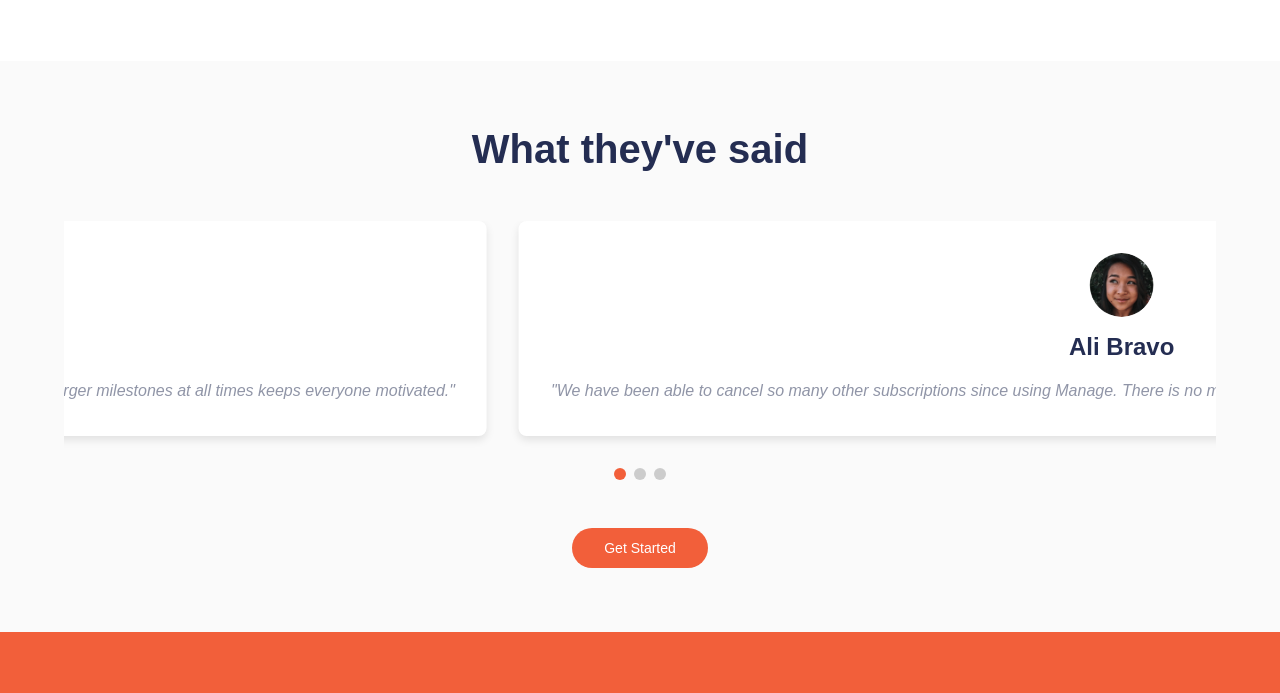
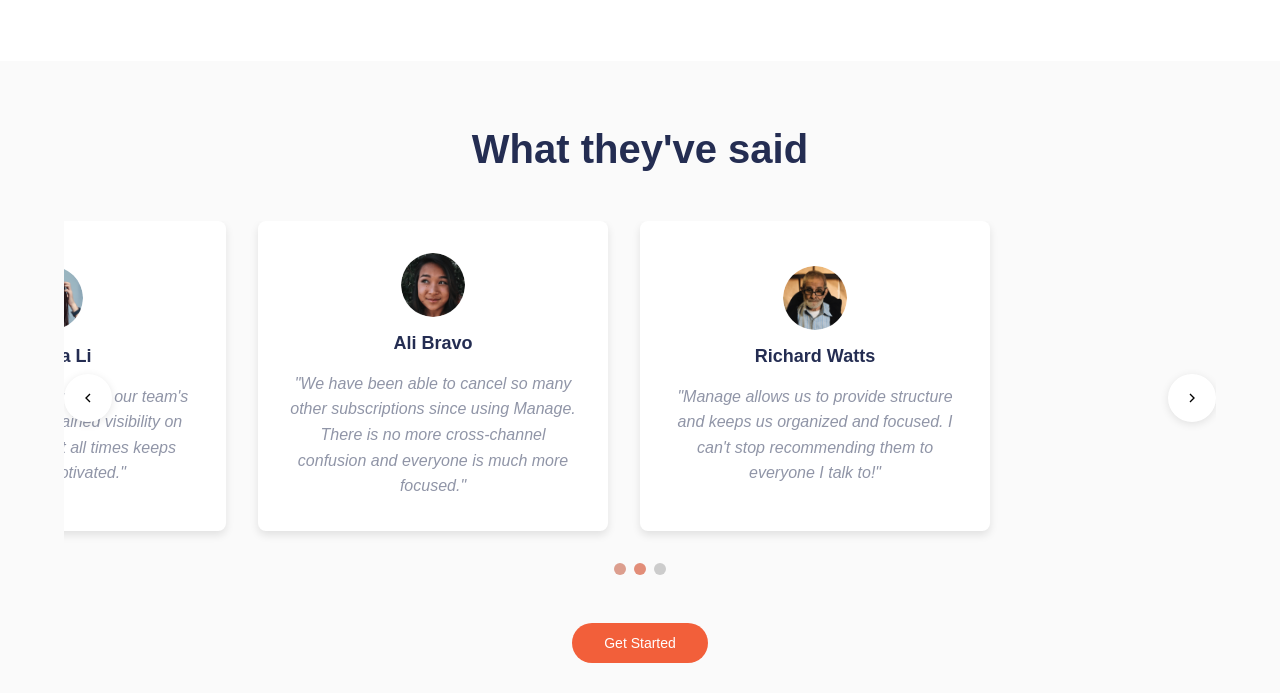
Before and after one commit to mareeahdal/manage-project, a plain HTML site: page index.html in a window 1280 px wide. Shown: the part 1164-1857 px from the top of the page. Drawn offline with Linux system fonts and the light colour scheme.

Commit message:
Enhance testimonials slider functionality and styling. Added navigation arrows, improved responsiveness, and implemented auto-slide feature with pause on hover. Updated CSS for better layout and accessibility.

```diff
--- a/index.css
+++ b/index.css
@@ -248,6 +248,7 @@ p {
 .testimonials {
   padding: 4rem 0;
   background-color: var(--neutral-very-light-gray);
+  position: relative;
 }
 
 .testimonials__container {
@@ -260,17 +261,21 @@ p {
 .testimonials__title {
   margin-bottom: 3rem;
   color: var(--primary-dark-blue);
+  font-size: 2.5rem;
 }
 
 .testimonials__slider {
   margin-bottom: 3rem;
+  position: relative;
   overflow: hidden;
+  padding: 0 2rem;
 }
 
 .testimonials__track {
   display: flex;
   gap: 2rem;
   transition: transform 0.3s ease;
+  align-items: stretch;
 }
 
 .testimonial {
@@ -278,8 +283,13 @@ p {
   padding: 2rem;
   border-radius: 8px;
   min-width: 300px;
+  max-width: 350px;
   flex-shrink: 0;
   box-shadow: 0 4px 8px rgba(0, 0, 0, 0.1);
+  display: flex;
+  flex-direction: column;
+  justify-content: center;
+  text-align: center;
 }
 
 .testimonial__avatar {
@@ -288,16 +298,85 @@ p {
   border-radius: 50%;
   margin: 0 auto 1rem;
   display: block;
+  object-fit: cover;
 }
 
 .testimonial__name {
   margin-bottom: 1rem;
   color: var(--primary-dark-blue);
+  font-size: 1.125rem;
+  font-weight: 600;
 }
 
 .testimonial__text {
   font-style: italic;
   line-height: 1.6;
+  color: var(--neutral-dark-grayish-blue);
+}
+
+/* Slider Navigation */
+.slider__navigation {
+  display: flex;
+  justify-content: center;
+  gap: 0.5rem;
+  margin-top: 2rem;
+}
+
+.slider__dot {
+  width: 12px;
+  height: 12px;
+  border-radius: 50%;
+  border: none;
+  background-color: #ccc;
+  cursor: pointer;
+  transition: background-color 0.3s ease;
+}
+
+.slider__dot.active {
+  background-color: var(--primary-bright-red);
+}
+
+.slider__dot:hover {
+  background-color: var(--primary-bright-red);
+  opacity: 0.7;
+}
+
+/* Slider Arrows */
+.slider__arrow {
+  position: absolute;
+  top: 50%;
+  transform: translateY(-50%);
+  background-color: var(--neutral-white);
+  border: none;
+  border-radius: 50%;
+  width: 3rem;
+  height: 3rem;
+  display: flex;
+  align-items: center;
+  justify-content: center;
+  cursor: pointer;
+  box-shadow: 0 2px 8px rgba(0, 0, 0, 0.1);
+  transition: all 0.3s ease;
+  z-index: 10;
+}
+
+.slider__arrow:hover {
+  background-color: var(--primary-bright-red);
+  color: var(--neutral-white);
+  transform: translateY(-50%) scale(1.1);
+}
+
+.slider__arrow--prev {
+  left: 0;
+}
+
+.slider__arrow--next {
+  right: 0;
+}
+
+.slider__arrow svg {
+  width: 1rem;
+  height: 1rem;
 }
 
 /* CTA Section */
@@ -495,14 +574,26 @@ p {
   }
 
   /* Testimonials Mobile */
+  .testimonials__slider {
+    padding: 0 1rem;
+  }
+
   .testimonials__track {
-    flex-direction: column;
-    align-items: center;
+    gap: 1rem;
   }
 
   .testimonial {
-    min-width: auto;
+    min-width: 280px;
     max-width: 300px;
+    padding: 1.5rem;
+  }
+
+  .slider__arrow {
+    display: none;
+  }
+
+  .testimonials__title {
+    font-size: 2rem;
   }
 
   /* CTA Mobile */
@@ -551,6 +642,30 @@ p {
     padding: 0.75rem 1.5rem;
     font-size: 0.8rem;
   }
+
+  /* Testimonials Mobile Small */
+  .testimonials__slider {
+    padding: 0 0.5rem;
+  }
+
+  .testimonial {
+    min-width: 260px;
+    max-width: 280px;
+    padding: 1.25rem;
+  }
+
+  .testimonial__text {
+    font-size: 0.9rem;
+  }
+
+  .slider__navigation {
+    margin-top: 1.5rem;
+  }
+
+  .slider__dot {
+    width: 10px;
+    height: 10px;
+  }
 }
 
 /* Focus states for accessibility */
--- a/script.js
+++ b/script.js
@@ -48,6 +48,7 @@ class TestimonialsSlider {
     this.testimonials = document.querySelectorAll(".testimonial");
     this.currentIndex = 0;
     this.isAnimating = false;
+    this.autoSlideInterval = null;
 
     if (this.track && this.testimonials.length > 0) {
       this.init();
@@ -57,25 +58,15 @@ class TestimonialsSlider {
   init() {
     this.setupSlider();
     this.createNavigation();
+    this.createArrows();
     this.startAutoSlide();
+    this.setupTouchEvents();
+    this.pauseOnHover();
   }
 
   setupSlider() {
-    // Clone first and last testimonials for infinite loop
-    const firstClone = this.testimonials[0].cloneNode(true);
-    const lastClone =
-      this.testimonials[this.testimonials.length - 1].cloneNode(true);
-
-    firstClone.classList.add("clone");
-    lastClone.classList.add("clone");
-
-    this.track.appendChild(firstClone);
-    this.track.insertBefore(lastClone, this.testimonials[0]);
-
-    // Update testimonials NodeList
-    this.testimonials = document.querySelectorAll(".testimonial");
-    this.currentIndex = 1; // Start at first real testimonial
-
+    // Set initial position
+    this.track.style.transition = "transform 0.3s ease";
     this.updateSlider();
   }
 
@@ -86,38 +77,88 @@ class TestimonialsSlider {
     // Create navigation dots
     const navContainer = document.createElement("div");
     navContainer.className = "slider__navigation";
-    navContainer.style.cssText = `
-      display: flex;
-      justify-content: center;
-      gap: 0.5rem;
-      margin-top: 2rem;
-    `;
 
-    for (let i = 0; i < this.testimonials.length - 2; i++) {
-      // -2 for clones
+    for (let i = 0; i < this.testimonials.length; i++) {
       const dot = document.createElement("button");
       dot.className = "slider__dot";
       dot.setAttribute("aria-label", `Go to testimonial ${i + 1}`);
-      dot.style.cssText = `
-        width: 12px;
-        height: 12px;
-        border-radius: 50%;
-        border: none;
-        background-color: #ccc;
-        cursor: pointer;
-        transition: background-color 0.3s ease;
-      `;
 
       if (i === 0) {
-        dot.style.backgroundColor = "#f25f3a";
+        dot.classList.add("active");
       }
 
-      dot.addEventListener("click", () => this.goToSlide(i + 1));
+      dot.addEventListener("click", () => this.goToSlide(i));
       navContainer.appendChild(dot);
     }
 
     sliderContainer.appendChild(navContainer);
     this.dots = navContainer.querySelectorAll(".slider__dot");
+  }
+
+  createArrows() {
+    const sliderContainer = document.querySelector(".testimonials__slider");
+    if (!sliderContainer) return;
+
+    // Create previous arrow
+    const prevArrow = document.createElement("button");
+    prevArrow.className = "slider__arrow slider__arrow--prev";
+    prevArrow.setAttribute("aria-label", "Previous testimonial");
+    prevArrow.innerHTML = `
+      <svg viewBox="0 0 24 24" fill="none" stroke="currentColor" stroke-width="2">
+        <path d="M15 18l-6-6 6-6"/>
+      </svg>
+    `;
+    prevArrow.addEventListener("click", () => this.prevSlide());
+
+    // Create next arrow
+    const nextArrow = document.createElement("button");
+    nextArrow.className = "slider__arrow slider__arrow--next";
+    nextArrow.setAttribute("aria-label", "Next testimonial");
+    nextArrow.innerHTML = `
+      <svg viewBox="0 0 24 24" fill="none" stroke="currentColor" stroke-width="2">
+        <path d="M9 18l6-6-6-6"/>
+      </svg>
+    `;
+    nextArrow.addEventListener("click", () => this.nextSlide());
+
+    sliderContainer.appendChild(prevArrow);
+    sliderContainer.appendChild(nextArrow);
+  }
+
+  setupTouchEvents() {
+    let startX = 0;
+    let startY = 0;
+    let isDragging = false;
+
+    this.track.addEventListener("touchstart", (e) => {
+      startX = e.touches[0].clientX;
+      startY = e.touches[0].clientY;
+      isDragging = true;
+    });
+
+    this.track.addEventListener("touchmove", (e) => {
+      if (!isDragging) return;
+      e.preventDefault();
+    });
+
+    this.track.addEventListener("touchend", (e) => {
+      if (!isDragging) return;
+      isDragging = false;
+
+      const endX = e.changedTouches[0].clientX;
+      const endY = e.changedTouches[0].clientY;
+      const diffX = startX - endX;
+      const diffY = startY - endY;
+
+      // Only trigger swipe if horizontal movement is greater than vertical
+      if (Math.abs(diffX) > Math.abs(diffY) && Math.abs(diffX) > 50) {
+        if (diffX > 0) {
+          this.nextSlide();
+        } else {
+          this.prevSlide();
+        }
+      }
+    });
   }
 
   updateSlider() {
@@ -129,46 +170,31 @@ class TestimonialsSlider {
 
     this.track.style.transform = `translateX(${translateX}px)`;
 
-    // Handle infinite loop
+    this.updateDots();
+
     setTimeout(() => {
-      if (this.currentIndex === 0) {
-        this.track.style.transition = "none";
-        this.track.style.transform = `translateX(-${
-          (this.testimonials.length - 2) * slideWidth
-        }px)`;
-        this.currentIndex = this.testimonials.length - 2;
-        setTimeout(() => {
-          this.track.style.transition = "transform 0.3s ease";
-        }, 50);
-      } else if (this.currentIndex === this.testimonials.length - 1) {
-        this.track.style.transition = "none";
-        this.track.style.transform = `translateX(-${slideWidth}px)`;
-        this.currentIndex = 1;
-        setTimeout(() => {
-          this.track.style.transition = "transform 0.3s ease";
-        }, 50);
-      }
-
-      this.updateDots();
       this.isAnimating = false;
     }, 300);
   }
 
   goToSlide(index) {
-    if (this.isAnimating) return;
+    if (this.isAnimating || index === this.currentIndex) return;
     this.currentIndex = index;
     this.updateSlider();
   }
 
   nextSlide() {
     if (this.isAnimating) return;
-    this.currentIndex++;
+    this.currentIndex = (this.currentIndex + 1) % this.testimonials.length;
     this.updateSlider();
   }
 
   prevSlide() {
     if (this.isAnimating) return;
-    this.currentIndex--;
+    this.currentIndex =
+      this.currentIndex === 0
+        ? this.testimonials.length - 1
+        : this.currentIndex - 1;
     this.updateSlider();
   }
 
@@ -176,19 +202,34 @@ class TestimonialsSlider {
     if (!this.dots) return;
 
     this.dots.forEach((dot, index) => {
-      const realIndex = this.currentIndex - 1;
-      if (index === realIndex) {
-        dot.style.backgroundColor = "#f25f3a";
+      if (index === this.currentIndex) {
+        dot.classList.add("active");
       } else {
-        dot.style.backgroundColor = "#ccc";
+        dot.classList.remove("active");
       }
     });
   }
 
   startAutoSlide() {
-    setInterval(() => {
+    this.autoSlideInterval = setInterval(() => {
       this.nextSlide();
     }, 5000); // Auto-advance every 5 seconds
+  }
+
+  stopAutoSlide() {
+    if (this.autoSlideInterval) {
+      clearInterval(this.autoSlideInterval);
+      this.autoSlideInterval = null;
+    }
+  }
+
+  // Pause auto-slide on hover
+  pauseOnHover() {
+    const slider = document.querySelector(".testimonials__slider");
+    if (slider) {
+      slider.addEventListener("mouseenter", () => this.stopAutoSlide());
+      slider.addEventListener("mouseleave", () => this.startAutoSlide());
+    }
   }
 }
 
```
